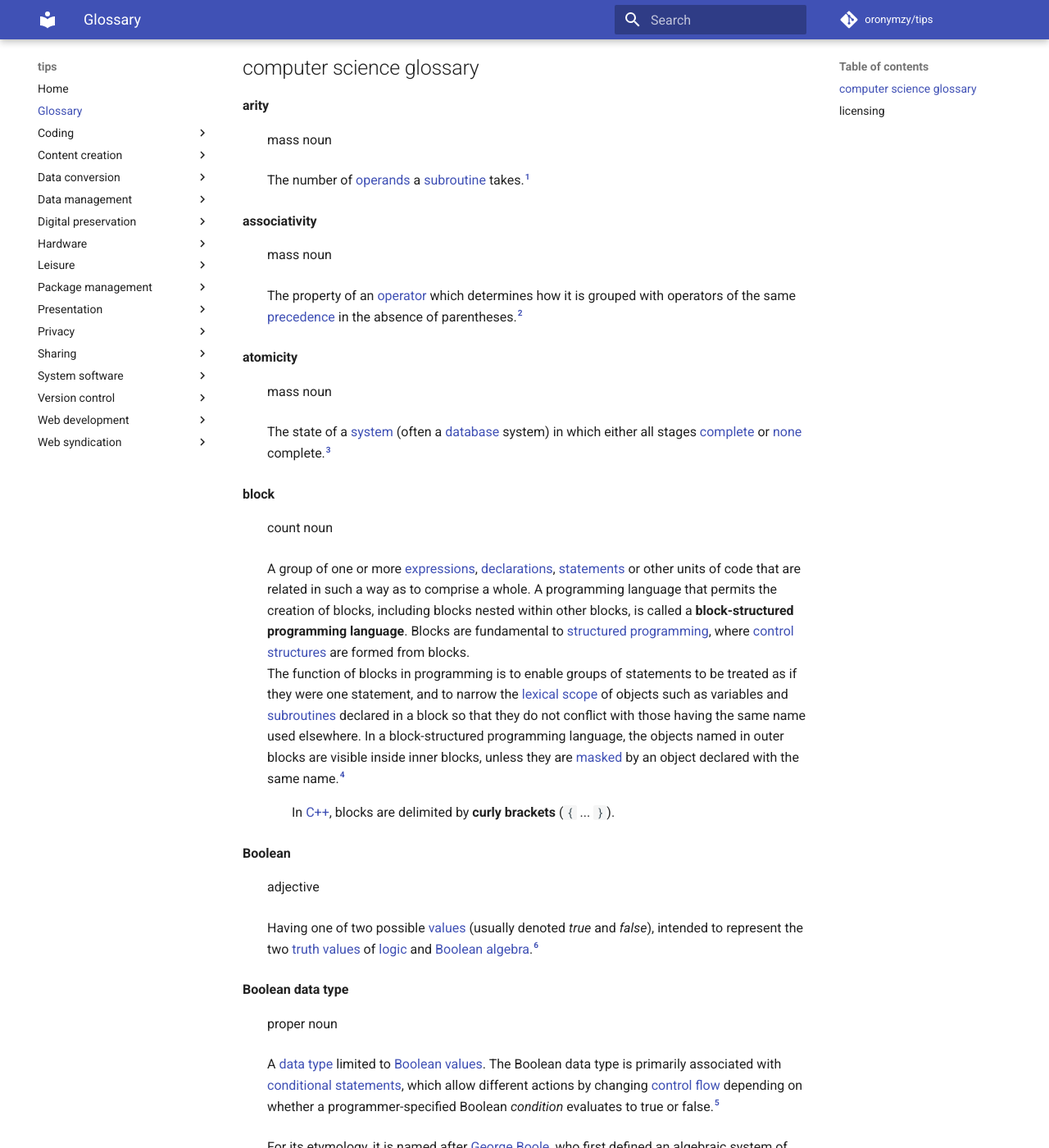
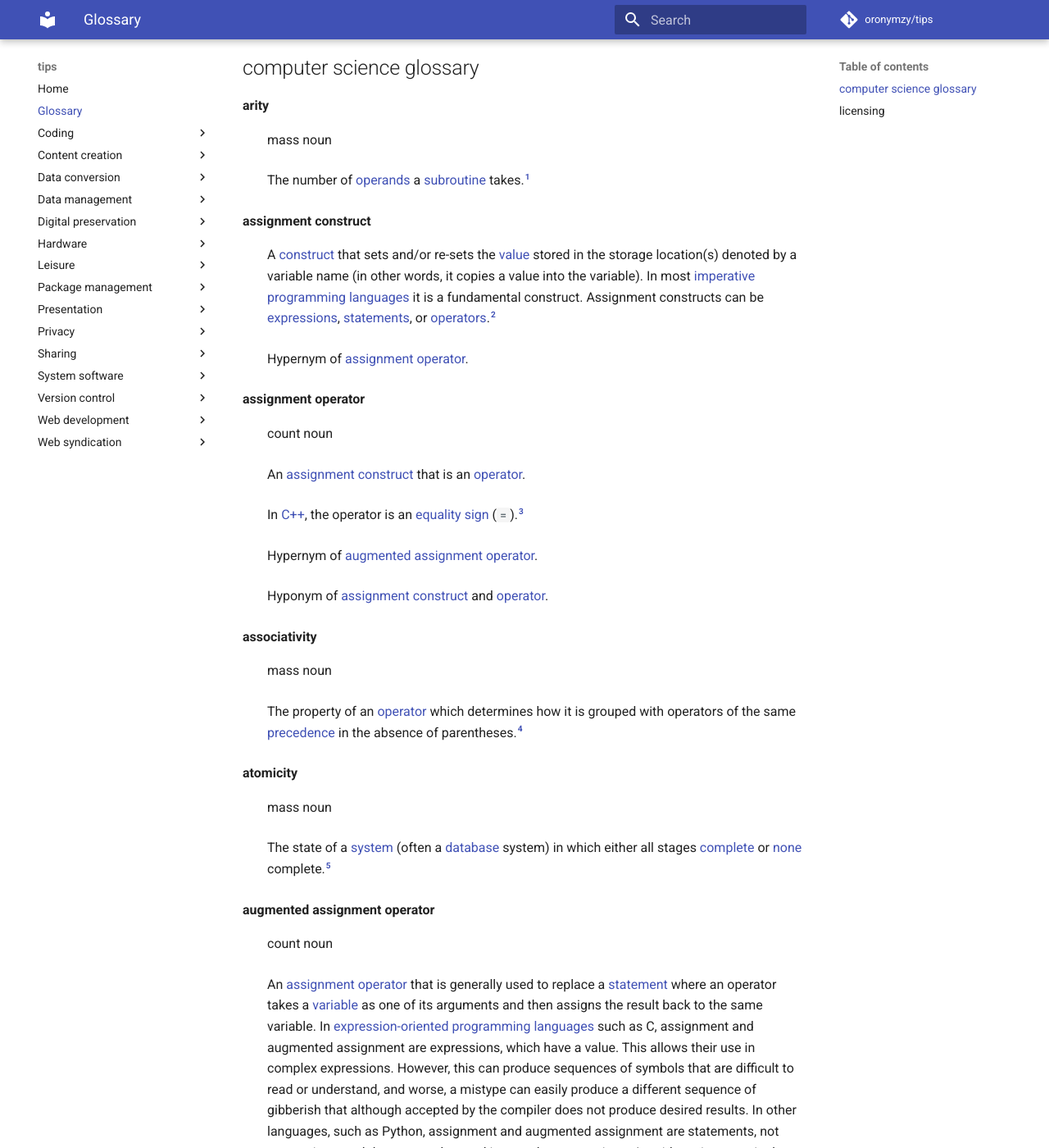
Before and after one commit to oronymzy/tips, an MkDocs documentation site: the page built from docs/glossry.md, in a window 1280 px wide and 1400 px high, scrolled down 313 px. Shown: the whole window at 82% size. Built offline with MkDocs 1.6.1 and Material for MkDocs 9.7.7, drawn with Linux system fonts in a browser that asks for light colours; comment, search, counter and statistics services are not loaded; some of the changed text lies outside the part shown.

Commit message:
Add concepts, add list items
Add 'assignment construct', 'assignment operator',
and 'augmented assignment operator' concepts, with footnotes.
Add 'Assignment (computer science)',
'Assignment operator (C++)', and Augmented assignment
unordered list items with hyperlinks in 'licensing' section.
Add semantic relation between
'assignment construct', 'assignment operator',
and 'augmented assignment operator'.

```diff
--- a/docs/glossry.md
+++ b/docs/glossry.md
@@ -11,6 +11,17 @@ These are concepts I find especially confusing, ambiguous, or difficult to remem
 : mass noun
 : The number of [operands](#operanddef) a [subroutine](#subroutinedef) takes.[^aritydef-note1]
 
+**assignment construct** {: #assignmentconstructdef }
+: A [construct](https://en.wikipedia.org/wiki/Data_structure) that sets and/or re-sets the [value](#valuedef) stored in the storage location(s) denoted by a variable name (in other words, it copies a value into the variable). In most [imperative](https://en.wikipedia.org/wiki/Imperative_programming) [programming languages](https://en.wikipedia.org/wiki/Programming_language) it is a fundamental construct. Assignment constructs can be [expressions](#expressiondef), [statements](#statementdef), or [operators](#assignmentoperatordef).[^assignmentconstructdef-note1]
+: Hypernym of [assignment operator](#assignmentoperatordef).
+
+**assignment operator** {: #assignmentoperatordef }
+: count noun
+: An [assignment construct](#assignmentconstructdef) that is an [operator](#operatordef).
+: In [C++](https://en.wikipedia.org/wiki/C++), the operator is an [equality sign](https://en.wikipedia.org/wiki/Equals_sign) (`=`).[^assignmentoperatordef-note1]
+: Hypernym of [augmented assignment operator](#augmentedassignmentoperatordef).
+: Hyponym of [assignment construct](#assignmentconstructdef) and [operator](#operatordef).
+
 **associativity** {: #associativitydef }
 : mass noun
 : The property of an [operator](#operatordef) which determines how it is grouped with operators of the same [precedence](https://en.wiktionary.org/wiki/precedence) in the absence of parentheses.[^associativitydef-note1]
@@ -18,6 +29,12 @@ These are concepts I find especially confusing, ambiguous, or difficult to remem
 **atomicity** {: #atomicitydef }
 : mass noun
 : The state of a [system](https://en.wiktionary.org/wiki/system) (often a [database](https://en.wiktionary.org/wiki/database) system) in which either all stages [complete](https://en.wiktionary.org/wiki/complete) or [none](https://en.wiktionary.org/wiki/none) complete.[^atomicitydef-note1]
+
+**augmented assignment operator** {: #augmentedassignmentoperatordef }
+: count noun
+: An [assignment operator](#assignmentoperatordef) that is generally used to replace a [statement](#statementdef) where an operator takes a [variable](https://en.wikipedia.org/wiki/Variable_(programming)) as one of its arguments and then assigns the result back to the same variable. In [expression-oriented programming languages](https://en.wikipedia.org/wiki/Expression-oriented_programming_language) such as C, assignment and augmented assignment are expressions, which have a value. This allows their use in complex expressions. However, this can produce sequences of symbols that are difficult to read or understand, and worse, a mistype can easily produce a different sequence of gibberish that although accepted by the compiler does not produce desired results. In other languages, such as Python, assignment and augmented assignment are statements, not expressions, and thus cannot be used in complex expressions. As with assignment, in these languages augmented assignment is a form of [right-associative](https://en.wikipedia.org/wiki/Operator_associativity#Right-associativity_of_assignment_operators) assignment.
+: For example, `x += 1` is expanded to `x = x + (1)`.[^augmentedassignmentoperatordef-note1]
+: Hyponym of [assignment operator](#assignmentoperatordef).
 
 **block** {: #blockdef }
 : count noun
@@ -203,7 +220,7 @@ The most common logical operators are **[binary](https://en.wikipedia.org/wiki/B
 : count noun
 : A construct which behaves generally like a [subroutine](#subroutinedef), but which differs [syntactically](https://en.wikipedia.org/wiki/Syntax_(programming_languages)) or [semantically](https://en.wikipedia.org/wiki/Semantics_(computer_science)) from a usual subroutine.[^operatordef-note1]
 : Operators have [associativity](#associativitydef). They may be **associative, left-associative, right-associative** or **non-associative**. For **associative** operators, the operations can be grouped arbitrarily. For **left-associative** operators, the operations are grouped from the left. For **right-associative** operators, the operations are grouped from the right. For **non-associative** operators, the operations cannot be chained, often because the output type is incompatible with the input types.[^operatordef-note2]
-: Hypernym of [conditional operator](#conditionaloperatordef), [decrement operator](#decrementoperatordef), [increment operator](#incrementoperatordef), [logical operator](#logicaloperatordef), and [relational operator](#relationaloperatordef).
+: Hypernym of [assignment operator](#assignmentoperatordef), [conditional operator](#conditionaloperatordef), [decrement operator](#decrementoperatordef), [increment operator](#incrementoperatordef), [logical operator](#logicaloperatordef), and [relational operator](#relationaloperatordef).
 
 **relational expression** {: #relationalexpressiondef }
 : count noun
@@ -259,6 +276,9 @@ A type of selection control mechanism used to allow the value of a [variable](ht
 ## licensing
 **Some rights reserved: [CC BY-SA 3.0](https://creativecommons.org/licenses/by-sa/3.0/).** Includes significant content from:
 
+- [Assignment (computer science)](https://en.wikipedia.org/w/index.php?title=Assignment_(computer_science)&oldid=882172626)
+- [Assignment operator (C++)](https://en.wikipedia.org/w/index.php?title=Assignment_operator_(C%2B%2B)&oldid=873288112)
+- [Augmented assignment](https://en.wikipedia.org/w/index.php?title=Augmented_assignment&oldid=879453644)
 - [Block (programming)](https://en.wikipedia.org/w/index.php?title=Block_(programming)&oldid=877703688)
 - [Boolean data type](https://en.wikipedia.org/w/index.php?title=Boolean_data_type&oldid=876857392)
 - [Comparison of programming languages (syntax)§Blocks](https://en.wikipedia.org/w/index.php?title=Comparison_of_programming_languages_(syntax)&oldid=871969304#Blocks)
@@ -305,8 +325,11 @@ on Wikipedia, with changes made, and:
 on Wiktionary, with changes made.
 
 [^aritydef-note1]: This definition is the same as [Wiktionary's definition](https://en.wiktionary.org/wiki/arity), except for the removal of the words “[arguments](https://en.wiktionary.org/wiki/argument)” and “[operation](https://en.wiktionary.org/wiki/operation)”, which do not seem to apply in a computer science context.
+[^assignmentconstructdef-note1]: This definition is essentially the same as [Wikipedia's definition](https://en.wikipedia.org/wiki/Assignment_(computer_science)).
+[^assignmentoperatordef-note1]: This definition is essentially the same as [Wikipedia's definition](https://en.wikipedia.org/wiki/Assignment_operator_(C++)).
 [^associativitydef-note1]: This definition is the same as [Wiktionary's definition](https://en.wiktionary.org/wiki/associativity).
 [^atomicitydef-note1]: This definition is the same as [Wiktionary's definition](https://en.wiktionary.org/wiki/atomicity).
+[^augmentedassignmentoperatordef-note1]: This definition is based on [Wikipedia's definition](https://en.wikipedia.org/wiki/Augmented_assignment).
 [^blockdef-note1]: This definition is based on [Wikipedia's definition of a block as a page](https://en.wikipedia.org/wiki/Block_(programming)) and [as a section of a page](https://en.wikipedia.org/wiki/Comparison_of_programming_languages_(syntax)#Blocks).
 [^Booleandatatypedef-note1]: This definition is based on [Wikipedia's definition of Boolean data type](https://en.wikipedia.org/wiki/Boolean_data_type) and [Data type](https://en.wikipedia.org/wiki/Data_type).
 [^Booleandef-note1]: This definition is based on [Wikipedia's definition](https://en.wikipedia.org/wiki/Boolean_data_type).
```
